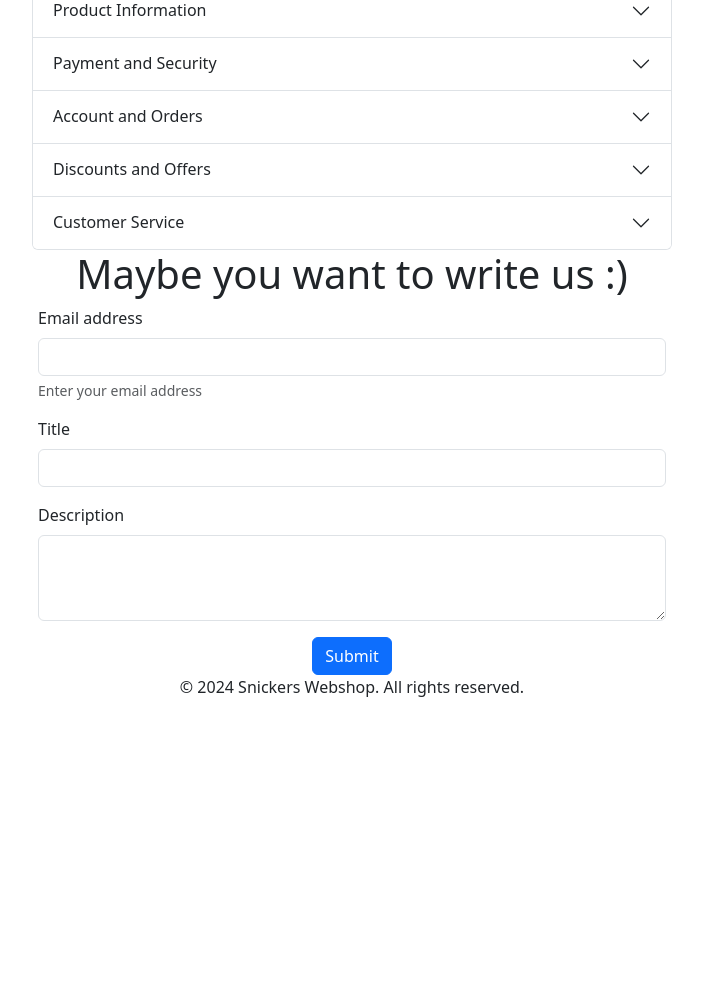
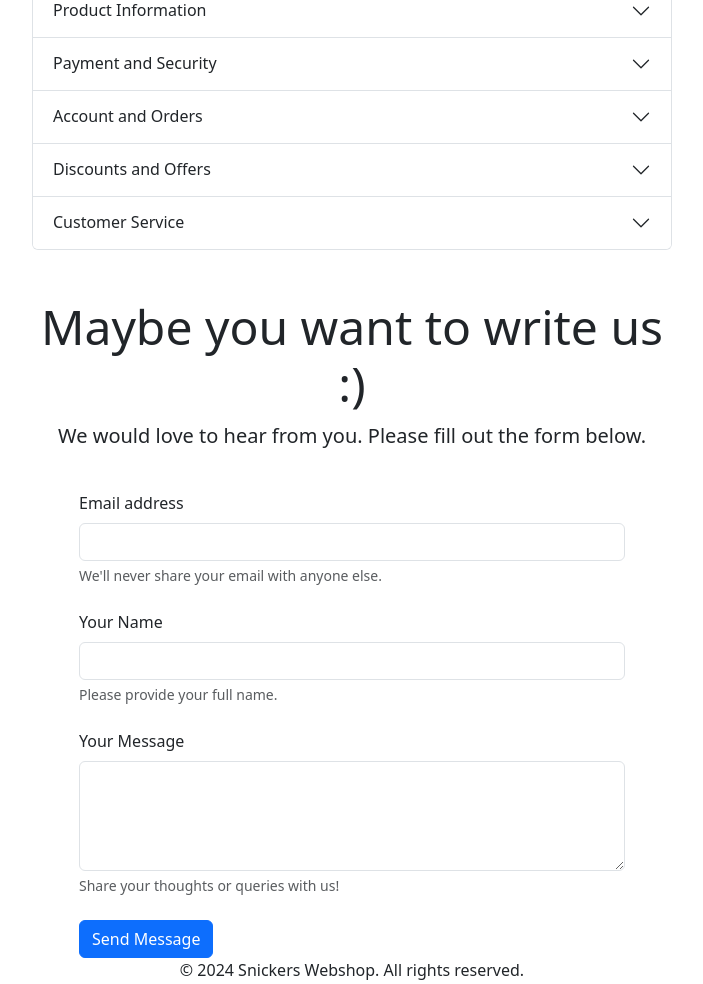
Before and after one commit to YeryCintru/SnickersWebshop, a PHP site: page /contact.php in a window 1280 px wide. Shown: the part 876-1860 px from the top of the page, without its empty margins (288-991 px from the left). Before the commit the page ends 1573 px from the top, so only its background shows below. Run offline with PHP 8.4, Linux system fonts and the light colour scheme; data that the repository does not hold is empty; some libraries are stand-ins or nearby versions.

Commit message:
lot of changes

```diff
--- a/PHP/contact.php
+++ b/PHP/contact.php
@@ -243,41 +243,43 @@ include 'dependences_php/headImport.php';
     </div>
 
 
-        </div>
 
 
+    <div class="container mt-5">
     <div class="row justify-content-center align-items-center">
-            <div class="col-md-7 text-center"> <!-- Centrado del título -->
-                <h1>Maybe you want to write us :)</h1>
+        <div class="col-md-7 text-center">
+            <h1 class="display-5">Maybe you want to write us :)</h1>
+            <p class="lead">We would love to hear from you. Please fill out the form below.</p>
         </div>
     </div>
 
-        <div class="row justify-content-center">
+    <div class="row justify-content-center mt-4">
         <div class="col-md-6">
-                <form method="POST">
-                    <div class="mb-3">
+            <form method="POST" class="form-container" id="contactForm">
+                <div class="mb-4">
                     <label for="exampleInputEmail1" class="form-label">Email address</label>
-                        <input type="email" class="form-control" id="exampleInputEmail1" aria-describedby="emailHelp"
-                            required>
-                        <div id="emailHelp" class="form-text">Enter your email address</div>
+                    <input type="email" class="form-control" id="exampleInputEmail1" name="email" required>
+                    <div id="emailHelp" class="form-text">We'll never share your email with anyone else.</div>
                 </div>
 
-                    <div class="mb-3">
-                        <label for="exampleInputProblem1" class="form-label">Title</label>
-                        <input type="text" class="form-control" id="exampleInputProblem1" required>
+                <div class="mb-4">
+                    <label for="exampleInputName" class="form-label">Your Name</label>
+                    <input type="text" class="form-control" id="exampleInputName" name="name" required>
+                    <div class="form-text">Please provide your full name.</div>
                 </div>
 
-                    <div class="mb-3">
-                        <label for="exampleInputDescription1" class="form-label">Description</label>
-                        <textarea class="form-control" id="exampleInputDescription1" rows="3" required></textarea>
+                <div class="mb-4">
+                    <label for="message" class="form-label">Your Message</label>
+                    <textarea class="form-control" id="message" name="message" rows="4" required></textarea>
+                    <div class="form-text">Share your thoughts or queries with us!</div>
                 </div>
 
-                    <div class="text-center">
-                        <button type="submit" class="btn btn-primary">Submit</button>
-                    </div>
+                <button type="submit" class="btn btn-primary">Send Message</button>
             </form>
         </div>
     </div>
+</div>
+
 </main>
 
 
--- a/PHP/dependences_php/headImport.php
+++ b/PHP/dependences_php/headImport.php
@@ -45,6 +45,9 @@
                 <li class="nav-item">
                     <a class="nav-link <?= ($activePage == 'contact') ? 'active' : ''; ?>" href="contact.php">Contact</a>
                 </li>
+                <li class="nav-item">
+                    <a class="nav-link <?= ($activePage == 'contact') ? 'active' : ''; ?>" href="logout.php">        Log out</a>
+                </li>
             </ul>
         </div>
     </div>
--- a/PHP/dependences_php/security.php
+++ b/PHP/dependences_php/security.php
@@ -4,7 +4,7 @@
 $max_inactivity_time = 5 * 60; // 5 minutes in seconds
 
 // Check if the user is logged in
-if (!isset($_SESSION['user'])) {
+if (!isset($_SESSION['user_id'])) {
     // If not authenticated, redirect to login
     header('Location: index.php');
     exit();
--- a/PHP/register.php
+++ b/PHP/register.php
@@ -61,7 +61,7 @@ include 'dependences_php/headImport.php';
 
 </main>
 <?php include 'dependences_php/footImport.php'; ?>
-<script src="..\JS\validation.js" defer></script>
+<script src="..\JS\validationRegister.js" defer></script>
 </body>
 
 </html>
--- a/SQL/insertLogins.sql
+++ /dev/null
@@ -1 +0,0 @@
-INSERT INTO `urbankicks`.`logins` (date, screenResolution, operatingSystem, active, IDuser) VALUES (CURRENT_TIMESTAMP, '1920x1080', 'Windows', TRUE, 1);
--- a/SQL/insertUsers.sql
+++ /dev/null
@@ -1,2 +0,0 @@
-INSERT INTO users (username, firstName, lastName, password)
-                    VALUES (admin@gmail.com, a, a, 09319fc9020c0e32681dbc5f73b0d3c3f1614bbfc26b8a54e511af3e569b1f69ca27c4b0688c1391afd7bbb508fb2fb449ea96c55724d7ad6693771ad1b90ebc)
--- /dev/null
+++ b/SQL/logins.sql
@@ -0,0 +1,6 @@
+INSERT INTO `urbankicks`.`logins` (date, screenResolution, operatingSystem, active, IDuser) VALUES (CURRENT_TIMESTAMP, '1920x1080', 'Windows', TRUE, 1);
+
+INSERT INTO logins (date, screenResolution, operatingSystem, active, IDuser)
+                        VALUES (2024-12-11 18:06:02, 1680x1120, Windows, 1, 16);
+INSERT INTO logins (date, screenResolution, operatingSystem, active, IDuser)
+                        VALUES (2024-12-11 18:06:03, 1680x1120, Windows, 1, 16);
--- /dev/null
+++ b/SQL/supportTickets.sql
@@ -0,0 +1,4 @@
+INSERT INTO supportTickets (Name, Description, IDuser)
+VALUES
+('John Doe', 'I need help with my account login issue.', 1),
+('Jane Smith', 'My order did not go through, can you assist?', 2);
--- /dev/null
+++ b/SQL/users.sql
@@ -0,0 +1,2 @@
+INSERT INTO users (username, firstName, lastName, password)
+                    VALUES (admin@gmail.com, admin, admin, f1973d96812ab16510499d5a8747f03492c9fd582dd4c20ffd89ed84598b2a5e043d24cd3d8bda5106316b191f360852c695058f11b9d3851c60ec7aca2c72c6)
```
Also changed, not shown: JS/validation.js (deleted, +0 -18 lines), JS/validationLogin.js (added, +27 -0 lines), JS/validationRegister.js (added, +18 -0 lines), PHP/dependences_php/checkLogin.php (+42 -2 lines), PHP/dependences_php/checkRegister.php (+33 -7 lines), PHP/dependences_php/saveContactForm.php (added, +31 -0 lines), PHP/index.php (+13 -10 lines), SQL/createTables.sql (+10 -0 lines), README.md. Lines whose indentation alone changed are shown as unchanged.
